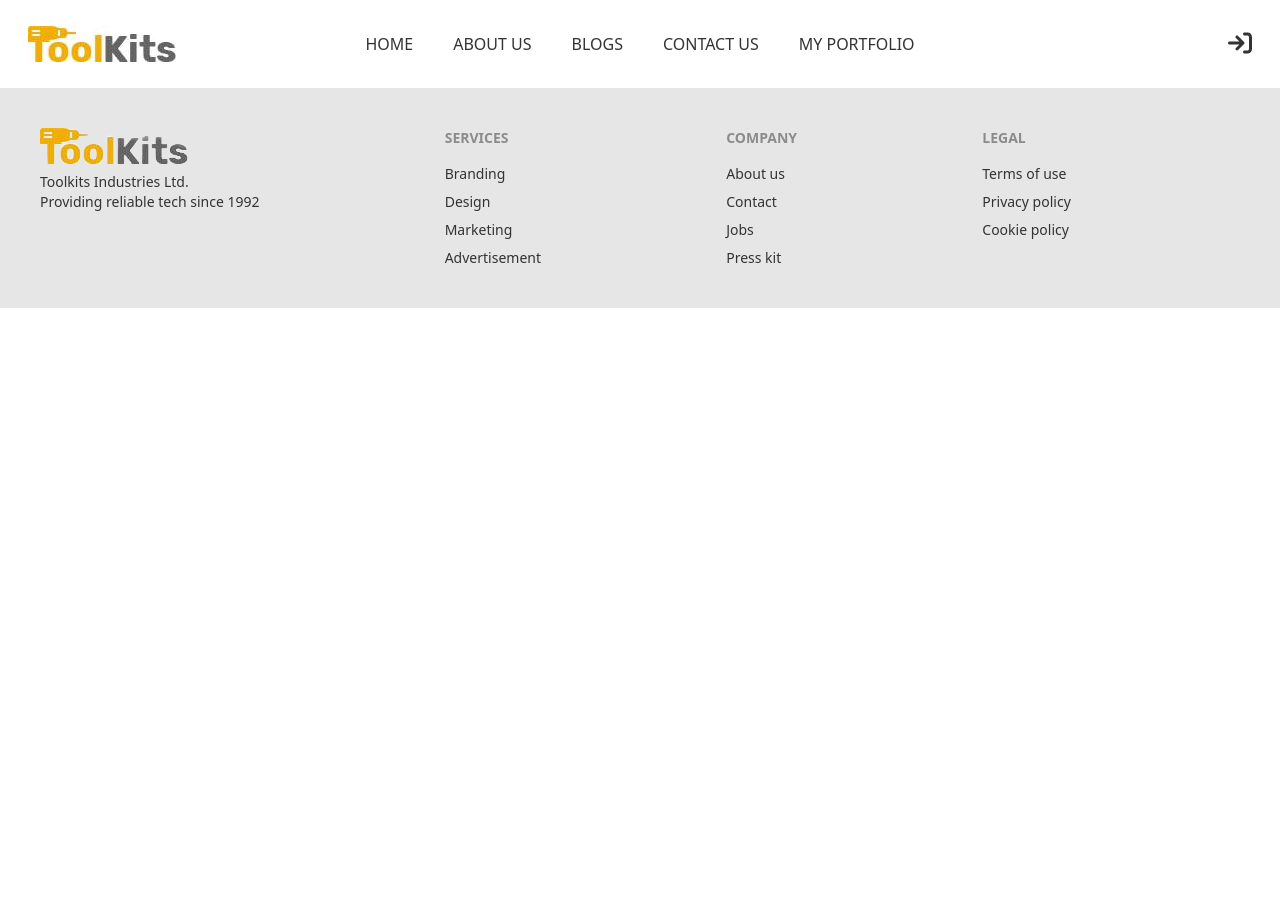
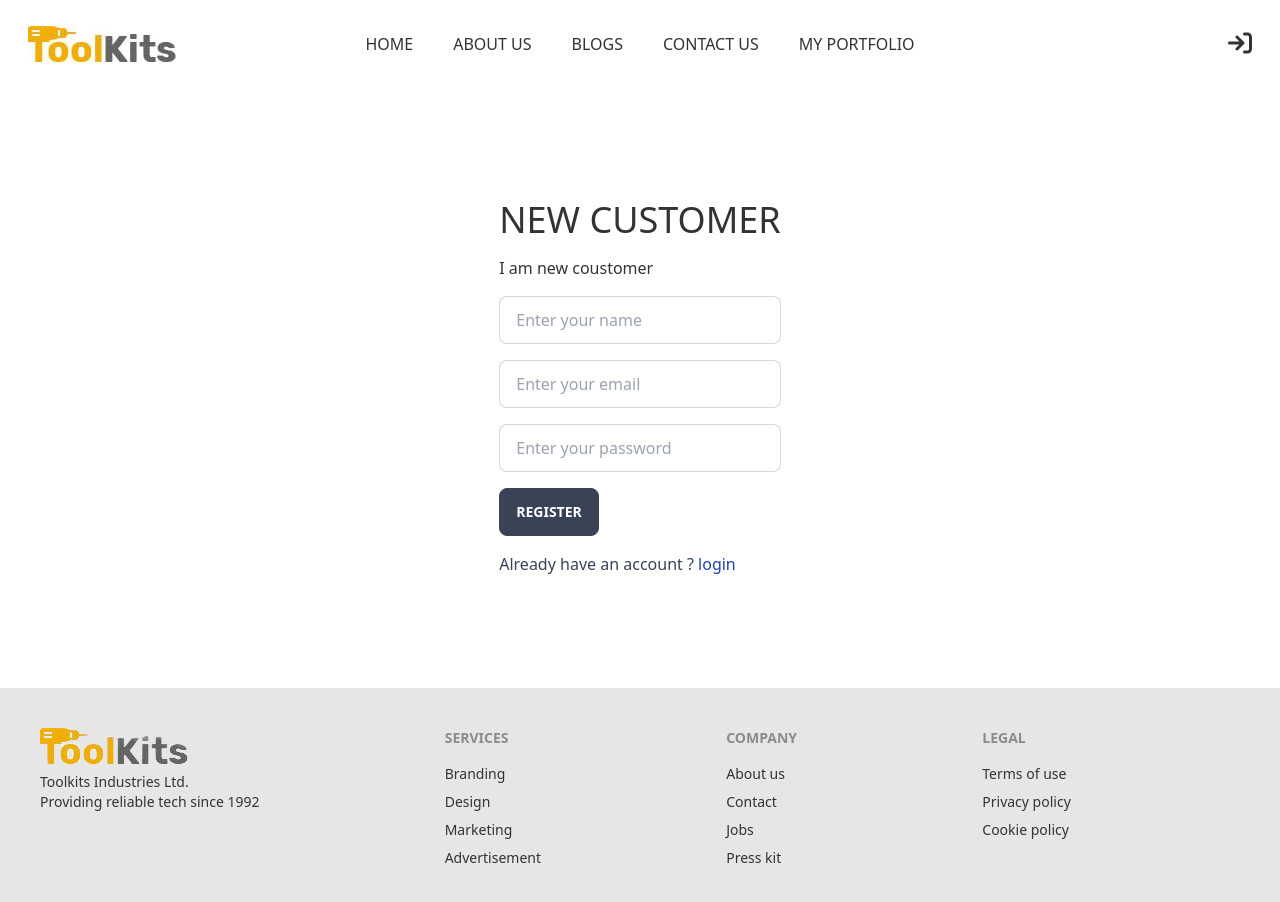
Before and after one commit to sajibur-dev/manufacturer-website, a React (Create React App) app: page /register in a window 1280 px wide. Shown: the top 902 px of the page. Before the commit the page ends 800 px from the top, so only its background shows below. Built offline with nearby package versions, Linux system fonts and the light colour scheme; no server answers.

Commit message:
register is done

```diff
--- a/src/components/Navbar.js
+++ b/src/components/Navbar.js
@@ -3,12 +3,19 @@ import {
   faArrowRightToBracket
 } from "@fortawesome/free-solid-svg-icons";
 import { FontAwesomeIcon } from "@fortawesome/react-fontawesome";
+import { signOut } from "firebase/auth";
 import React from "react";
+import { useAuthState } from "react-firebase-hooks/auth";
 import { NavLink } from "react-router-dom";
 import brand from "../assets/icons/brand.jpg";
+import auth from "../firebase.init";
 
 const Navbar = () => {
-  const user = '';
+  const [user] = useAuthState(auth);
+  console.log(user);
+  const logout = () => {
+    signOut(auth)
+  }
   return (
     <div class="navbar bg-base-100 px-7 py-5">
       <div class="navbar-start">
@@ -77,8 +84,8 @@ const Navbar = () => {
 
           {user ? (
               <>
-              <p className="md:text-base text-xs">{user}</p>
-            <button className="btn btn-ghost text-2xl ml-2"><FontAwesomeIcon icon={faArrowRightFromBracket} /></button>
+              <p className="md:text-base text-xs">{user.displayName}</p>
+            <button className="btn btn-ghost text-2xl ml-2" onClick={logout}><FontAwesomeIcon icon={faArrowRightFromBracket} /></button>
               </>
           ) : (
             <NavLink to="/login">
--- /dev/null
+++ b/src/pages/Register.js
@@ -0,0 +1,144 @@
+import React from "react";
+import { useCreateUserWithEmailAndPassword, useUpdateProfile } from 'react-firebase-hooks/auth';
+import { useForm } from "react-hook-form";
+import { Link, useNavigate } from "react-router-dom";
+import auth from "../firebase.init";
+
+const Register = () => {
+  const navigate = useNavigate();
+  const {
+    register,
+    reset,
+    formState: { errors },
+    handleSubmit,
+  } = useForm();
+
+  const [
+    createUserWithEmailAndPassword,
+    user,
+    loading,
+    error,
+  ] = useCreateUserWithEmailAndPassword(auth);
+  const [updateProfile, updating, profileError] = useUpdateProfile(auth);
+
+  const onSubmit = async (data) => {
+    console.log(data);
+    await createUserWithEmailAndPassword(data.email,data.password);
+    await updateProfile({displayName:data.name});
+    reset();
+    navigate('/')
+
+  };
+
+  return (
+    <div className="flex justify-center items-center my-28">
+      <div className="space-y-4">
+        <h1 className="text-4xl uppercase">new customer</h1>
+        <p>I am new coustomer</p>
+        <form onSubmit={handleSubmit(onSubmit)}>
+          <div class="form-control w-full max-w-xs">
+            <input
+              type="text"
+              placeholder="Enter your name"
+              {...register("name", {
+                required: {
+                  value: true,
+                  message: "name is required",
+                },
+                minLength: {
+                  value: 3,
+                  message: "Please provide at least 3 word name",
+                },
+              })}
+              class="input input-bordered w-full max-w-xs"
+            />
+            <label class="label">
+              {errors.name?.type === "required" && (
+                <span class="label-text-alt text-error">
+                  {errors.name?.message}
+                </span>
+              )}
+              {errors.name?.type === "minLength" && (
+                <span class="label-text-alt text-error">
+                  {errors.name?.message}
+                </span>
+              )}
+            </label>
+          </div>
+          <div class="form-control w-full max-w-xs">
+            <input
+              type="email"
+              placeholder="Enter your email"
+              {...register("email", {
+                required: {
+                  value: true,
+                  message: "Email is required",
+                },
+                pattern: {
+                  value: /[a-z0-9]+@[a-z]+\.[a-z]{2,3}/,
+                  message: "Please provide an valid email",
+                },
+              })}
+              class="input input-bordered w-full max-w-xs"
+            />
+            <label class="label">
+              {errors.email?.type === "required" && (
+                <span class="label-text-alt text-error">
+                  {errors.email?.message}
+                </span>
+              )}
+              {errors.email?.type === "pattern" && (
+                <span class="label-text-alt text-error">
+                  {errors.email?.message}
+                </span>
+              )}
+            </label>
+          </div>
+          <div class="form-control w-full max-w-xs">
+            <input
+              type="password"
+              placeholder="Enter your password"
+              {...register("password", {
+                required: {
+                  value: true,
+                  message: "password is required",
+                },
+                minLength: {
+                  value: 8,
+                  message: "Please provide an 8 character password",
+                },
+              })}
+              class="input input-bordered w-full max-w-xs"
+            />
+            <label class="label">
+              {errors.password?.type === "required" && (
+                <span class="label-text-alt text-error">
+                  {errors.password?.message}
+                </span>
+              )}
+              {errors.password?.type === "minLength" && (
+                <span class="label-text-alt text-error">
+                  {errors.password?.message}
+                </span>
+              )}
+            </label>
+          </div>
+
+          <input
+            type="submit"
+            value="register"
+            className="btn btn-accent text-white"
+          />
+        </form>
+        <p className="text-accent">
+          Already have an account ?{" "}
+          <Link to="/login" className="text-blue-800">
+            login
+          </Link>
+        </p>
+      </div>
+    </div>
+  );
+};
+
+export default Register;
--- a/src/routes/Routers.js
+++ b/src/routes/Routers.js
@@ -5,6 +5,7 @@ import Blogs from '../pages/Blogs';
 import Contact from '../pages/Contact';
 import Home from '../pages/Home';
 import Login from '../pages/Login';
+import Register from '../pages/Register';
 
 
 const Routers = () => {
@@ -15,6 +16,7 @@ const Routers = () => {
             <Route path='/blogs' element={<Blogs/>}/>
             <Route path='/contact' element={<Contact/>}/>
             <Route path='/login' element={<Login/>}/>
+            <Route path='/register' element={<Register/>}/>
         </Routes>
     );
 };
```
